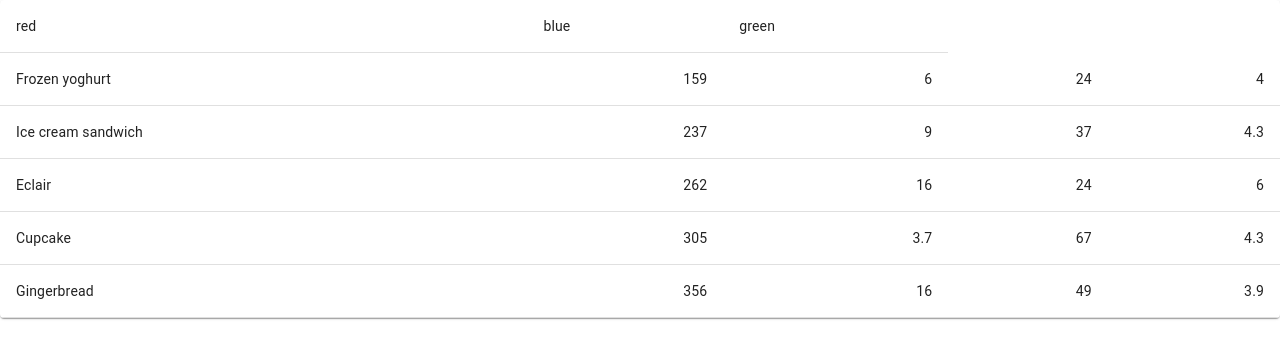
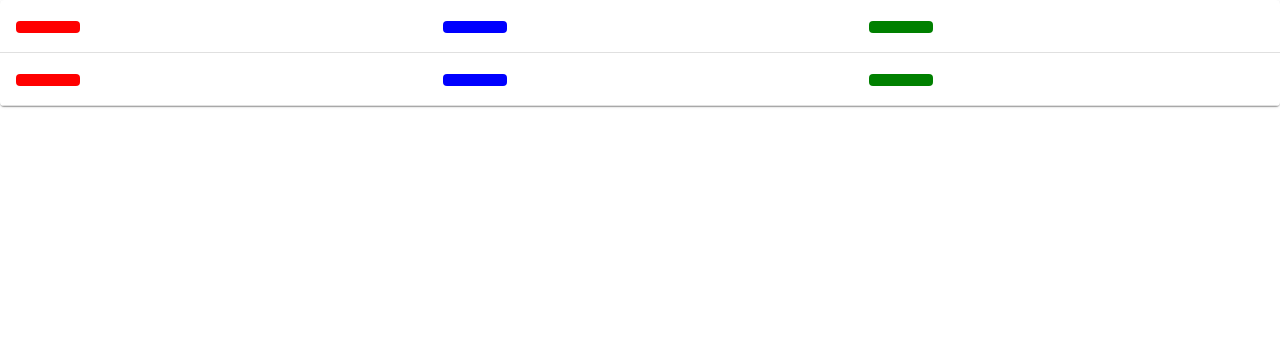
Before and after one commit to korneel-van-den-ecker/pixelframe_react, a React (Create React App) app: page / in a window 1280 px wide. Shown: the top 358 px of the page. Built offline with nearby package versions, Linux system fonts and the light colour scheme.

Commit message:
pixel and pixelframe

```diff
--- a/src/App.tsx
+++ b/src/App.tsx
@@ -1,12 +1,23 @@
-import React from 'react';
-import logo from './logo.svg';
-import './App.css';
-import PixelFrame from './components/features/PixelFrame'
+import React from "react";
+import logo from "./logo.svg";
+import "./App.css";
+import PixelFrame from "./components/features/PixelFrame/PixelFrame";
 
 function App() {
   return (
     <PixelFrame
-    pixelArray={[[{color:"red",brightness:2},{color:"blue",brightness:2},{color:"green",brightness:2}]]}
+      pixelArray={[
+        [
+          { color: "red", brightness: 2 },
+          { color: "blue", brightness: 2 },
+          { color: "green", brightness: 2 },
+        ],
+        [
+          { color: "red", brightness: 2 },
+          { color: "blue", brightness: 2 },
+          { color: "green", brightness: 2 },
+        ],
+      ]}
     ></PixelFrame>
   );
 }
--- /dev/null
+++ b/src/components/features/PixelFrame/Pixel.tsx
@@ -0,0 +1,16 @@
+import React from "react";
+import { Button } from "@material-ui/core";
+
+export type PixelProps = {
+    color: string;
+    brightness: number;
+  };
+
+
+const Pixel = ({color,brightness}:PixelProps)=>{
+    return(
+        <Button style={{"background":color}}></Button>
+    )
+}
+
+export default Pixel
--- a/src/components/features/PixelFrame.tsx
+++ b/src/components/features/PixelFrame/PixelFrame.tsx
@@ -8,23 +8,20 @@ import TableContainer from "@material-ui/core/TableContainer";
 import TableHead from "@material-ui/core/TableHead";
 import TableRow from "@material-ui/core/TableRow";
 import Paper from "@material-ui/core/Paper";
+import Pixel,{PixelProps} from './Pixel'
 
 const useStyles = makeStyles({
   table: {
-    minWidth: 650,
+    minWidth: 25,
   },
 });
 
 type PixelframeProps = {
   height?: number;
   width?: number;
-  pixelArray: pixel[][];
+  pixelArray: PixelProps[][];
 };
 
-type pixel = {
-  color: string;
-  brightness: number;
-};
 
 function createData(
   name: string,
@@ -38,13 +35,7 @@ function createData(
 
 const createRow = () => {};
 
-const rows = [
-  createData("Frozen yoghurt", 159, 6.0, 24, 4.0),
-  createData("Ice cream sandwich", 237, 9.0, 37, 4.3),
-  createData("Eclair", 262, 16.0, 24, 6.0),
-  createData("Cupcake", 305, 3.7, 67, 4.3),
-  createData("Gingerbread", 356, 16.0, 49, 3.9),
-];
+
 
 const PixelFrame = ({ width, height, pixelArray }: PixelframeProps) => {
   const classes = useStyles();
@@ -55,20 +46,9 @@ const PixelFrame = ({ width, height, pixelArray }: PixelframeProps) => {
         <TableBody>
           {pixelArray.map((rij) => {
             return <TableRow>{rij.map((pix) => {
-                return <TableCell>{pix.color}</TableCell>
+                return <TableCell ><Pixel {...pix}></Pixel></TableCell>
             })}</TableRow>;
           })}
-          {rows.map((row) => (
-            <TableRow key={row.name}>
-              <TableCell component="th" scope="row">
-                {row.name}
-              </TableCell>
-              <TableCell align="right">{row.calories}</TableCell>
-              <TableCell align="right">{row.fat}</TableCell>
-              <TableCell align="right">{row.carbs}</TableCell>
-              <TableCell align="right">{row.protein}</TableCell>
-            </TableRow>
-          ))}
         </TableBody>
       </Table>
     </TableContainer>
```
